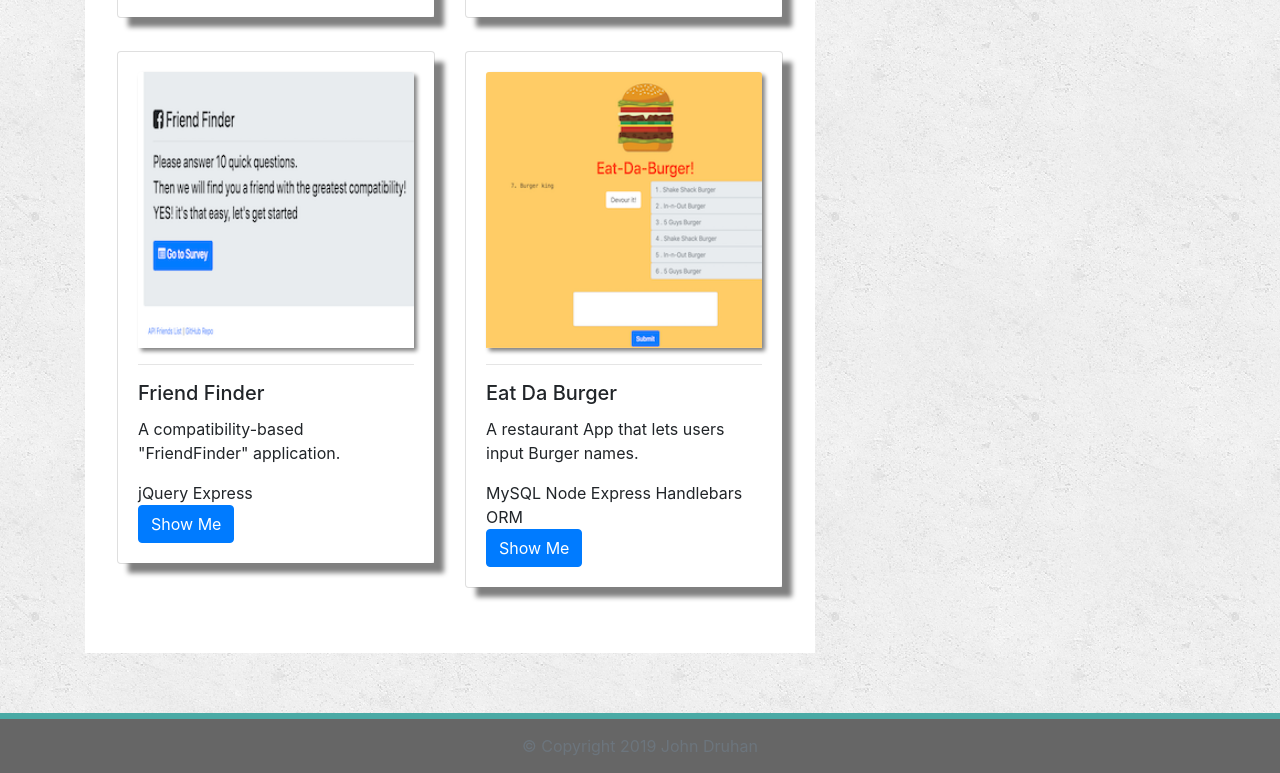
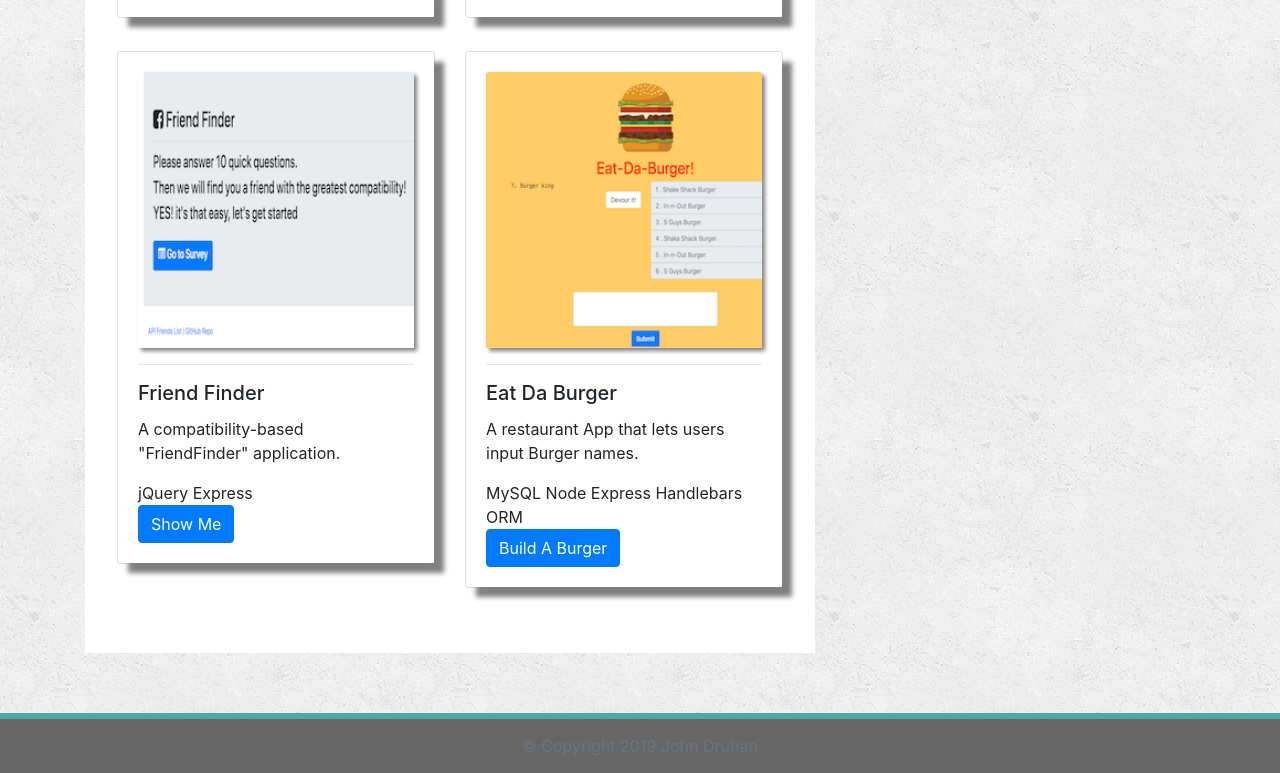
Before and after one commit to JohnDruhan/Bootstrap-Portfolio, a plain HTML site: page portfolio.html in a window 1280 px wide. Shown: the part 2941-3714 px from the top of the page. Drawn offline with nearby package versions, Linux system fonts and the light colour scheme.

Commit message:
add Burger

```diff
--- a/portfolio.html
+++ b/portfolio.html
@@ -236,8 +236,7 @@
                 <p class="card-text">A restaurant App that lets users input Burger names.</p>
                 <h9>MySQL Node Express Handlebars ORM </h9>
                 <br>
-                <a href="https://floating-spire-52265.herokuapp.com/" target="_blank" class="btn btn-primary">Show
-                    Me</a>
+                <a href="https://infinite-everglades-35919.herokuapp.com/" target="_blank" class="btn btn-primary">Build A Burger</a>
             </div>
         </div>
     </div>
```
